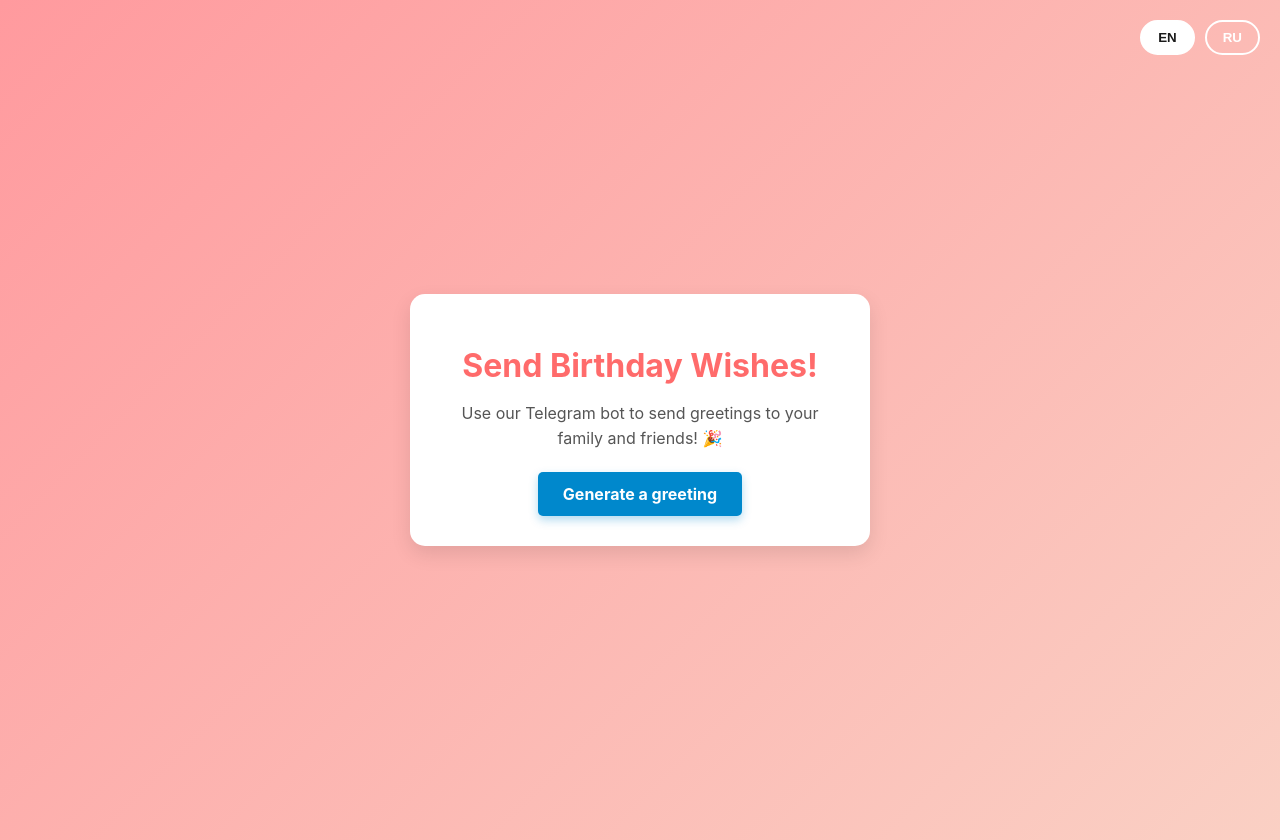
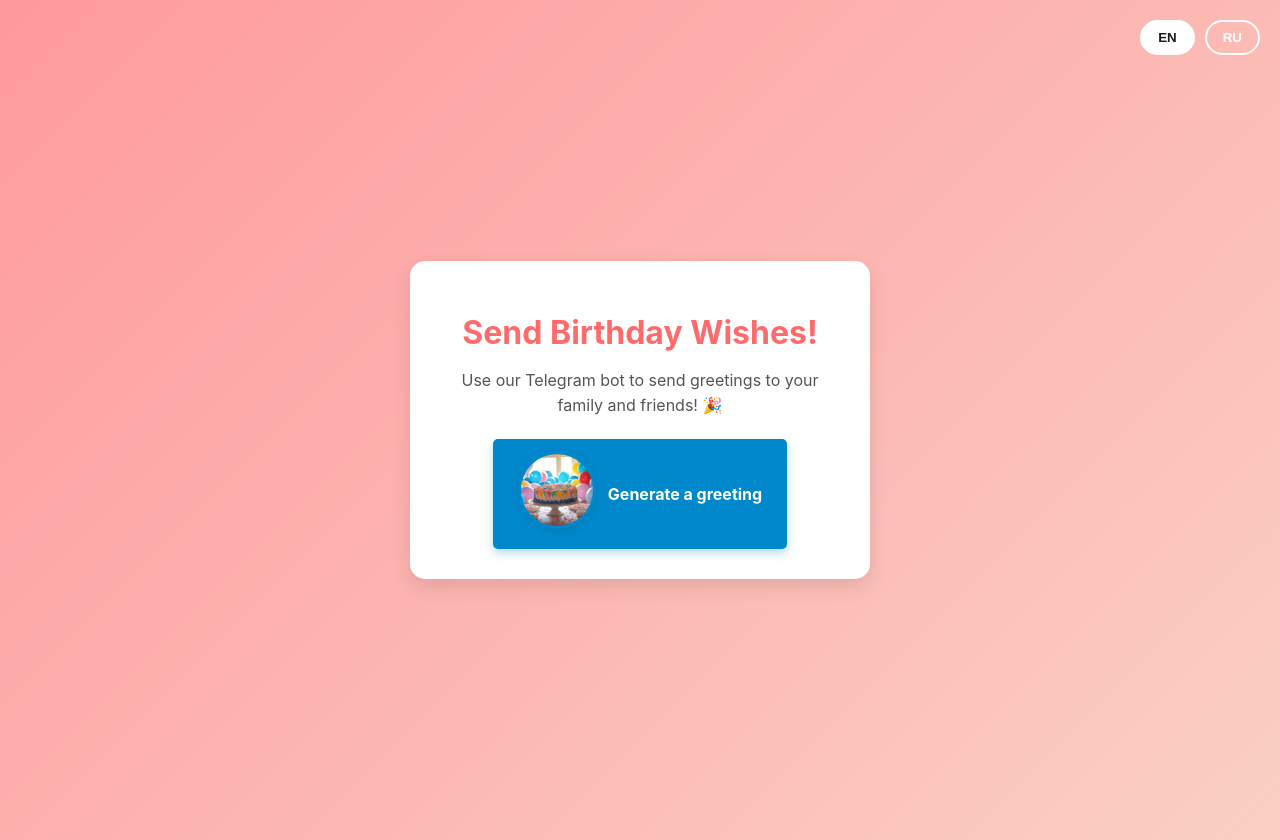
Before and after one commit to dimonss/birthdayReactApp, a React (Create React App) app: page / in a window 1280 px wide. Built offline with nearby package versions, Linux system fonts and the light colour scheme.

Commit message:
add bot img

```diff
--- a/src/App.css
+++ b/src/App.css
@@ -39,8 +39,28 @@ body {
   line-height: 1.6;
 }
 
+.telegram-bot-block {
+  display: flex;
+  flex-direction: column;
+  align-items: center;
+  margin-top: 20px;
+}
+
+.telegram-bot-avatar {
+  width: 72px;
+  height: 72px;
+  border-radius: 50%;
+  object-fit: cover;
+  box-shadow: 0 2px 8px rgba(0,0,0,0.10);
+  margin-bottom: 8px;
+  border: 3px solid #0088cc;
+  background: #fff;
+}
+
 .telegram-link {
-  display: inline-block;
+  display: flex;
+  align-items: center;
+  gap: 12px;
   padding: 12px 25px;
   background: #0088cc;
   color: #fff;
@@ -56,6 +76,10 @@ body {
   background: #006699;
   box-shadow: 0 6px 15px rgba(0, 102, 153, 0.4);
   transform: translateY(-2px);
+}
+
+.telegram-link-text {
+  display: inline-block;
 }
 
 /* Responsive Design */
--- a/src/App.js
+++ b/src/App.js
@@ -1,6 +1,7 @@
 import React, { useState, useEffect } from "react";
 import "./App.css";
 import { translations, getDefaultLanguage } from "./translations";
+import botImg from './img/botImg.jpg'
 
 function App() {
     const [language, setLanguage] = useState(() => {
@@ -32,17 +33,18 @@ function App() {
             </div>
             <div className="card">
                 <h1 className="title">{t.title}</h1>
-                <p className="message">
-                    {t.message}
-                </p>
+                <p className="message">{t.message}</p>
+                <div className="telegram-bot-block">
                     <a
                         className="telegram-link"
                         href="https://t.me/ChalyshBirthdayBot"
                         target="_blank"
                         rel="noopener noreferrer"
                     >
-                    {t.sendGreeting}
+                        <img src={botImg} alt="Telegram bot avatar" className="telegram-bot-avatar" />
+                        <span className="telegram-link-text">{t.sendGreeting}</span>
                     </a>
+                </div>
             </div>
         </div>
     );
```
Also changed, not shown: src/img/botImg.jpg (added). Lines whose indentation alone changed are shown as unchanged.
